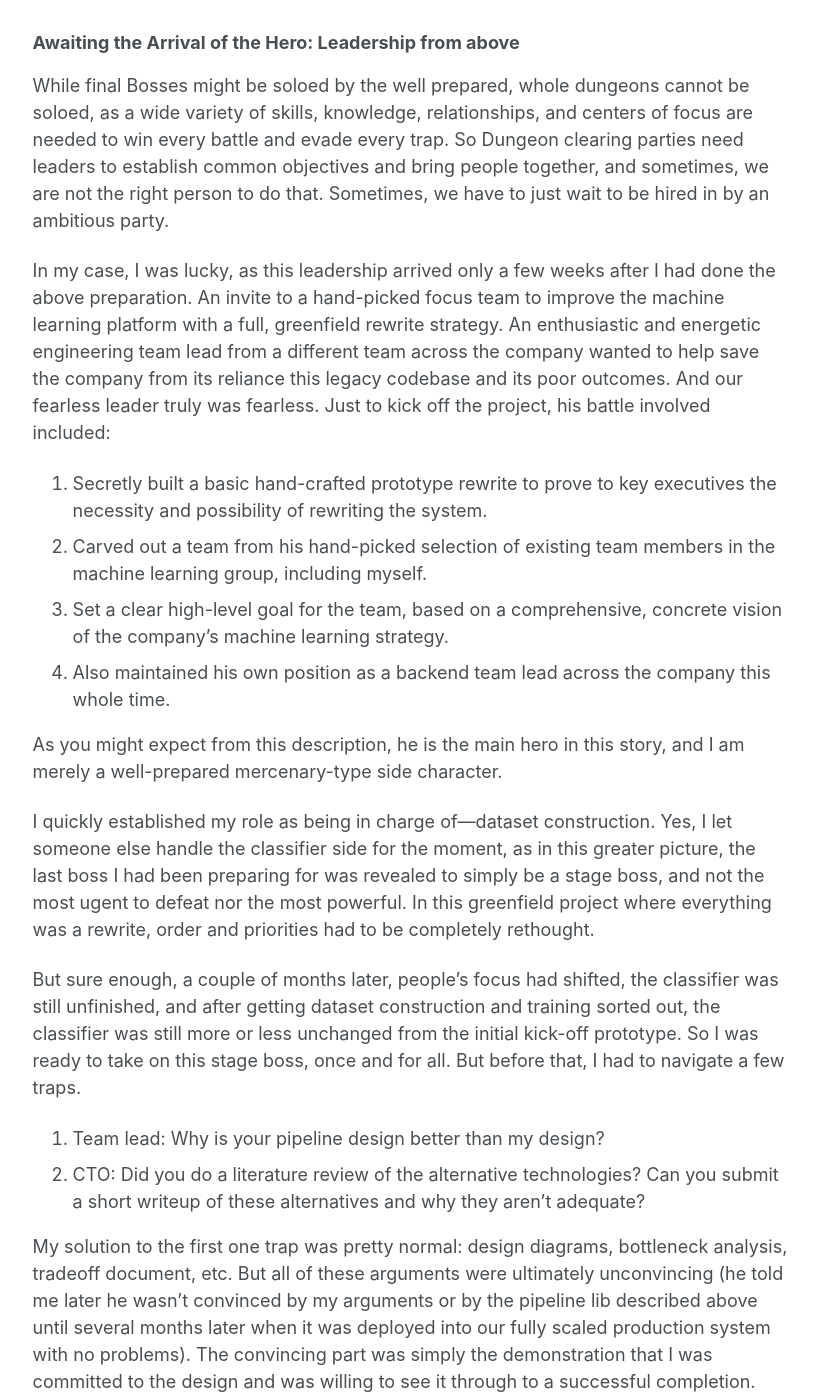
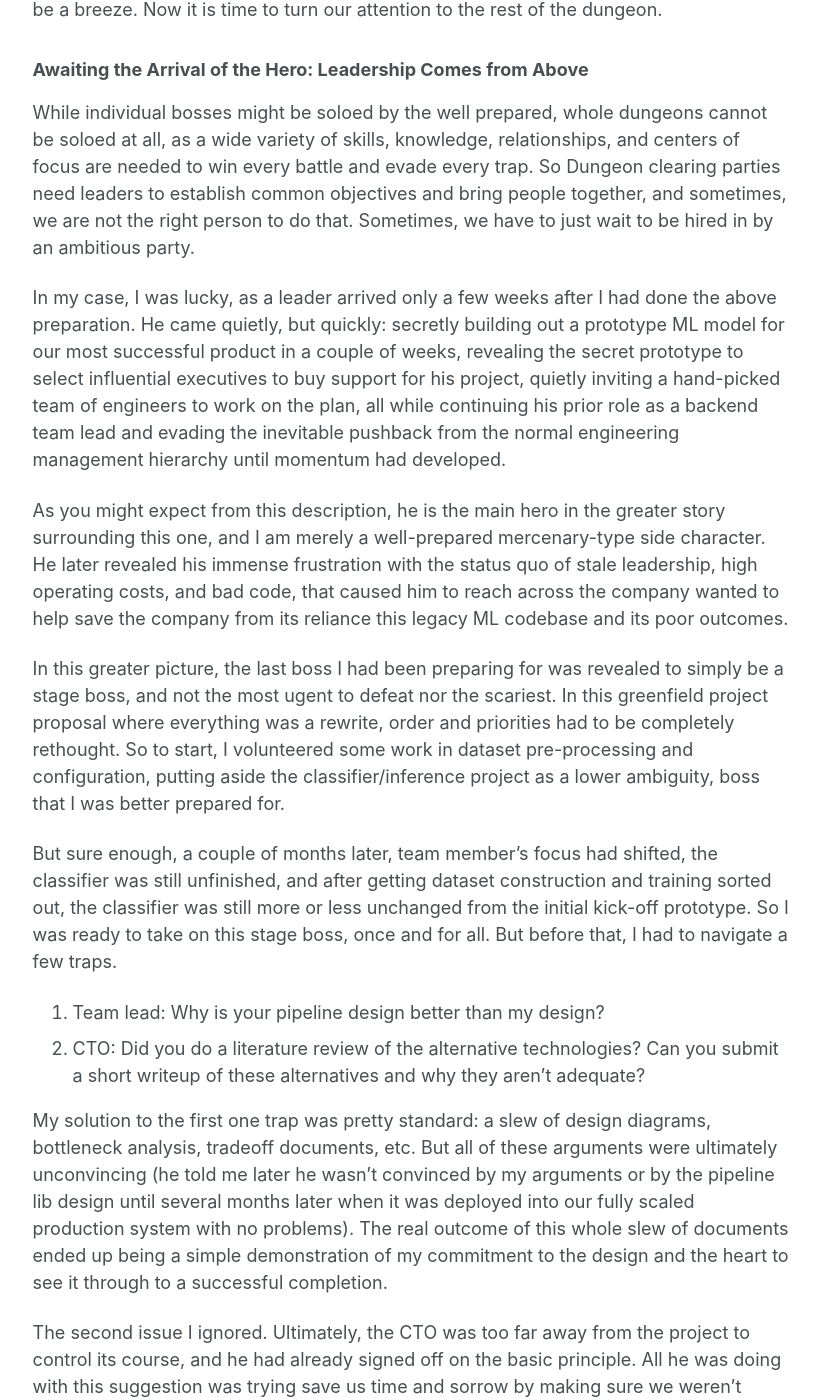
Before and after one commit to benblack769/benblack769.github.io, a Jekyll site: the page built from posts/blog/pipeline-processing.md, in a window 1280 px wide and 1400 px high, scrolled down 5531 px. Shown: the whole window, without its empty margins (229-1048 px from the left). Built offline with Jekyll 4.4.1, drawn with Linux system fonts in a browser that asks for light colours; some of the changed text lies outside the part shown.

Commit message:
more pipeline processing edits

````diff
--- a/posts/blog/pipeline-processing.md
+++ b/posts/blog/pipeline-processing.md
@@ -34,25 +34,25 @@ However, the warrior must remain vigilant against all threats, and remain prepar
 
 ![Classifier-diagram](/images/pipeline-processing/images/techcyte-pipeline.png)
 
-At this point, without a clear path to success, and with other tasks pulling at my mind, this effort stalled for about 6 weeks, pondering it occasionally, and slowly gaining confidence for a deeper dive into technical solutions to the principles of pipeline processing in ML inference, and the big problems implied by python multiprocessing.
+At this point, without a clear path to success, and with other tasks pulling at my mind, this effort stalled for about 6 weeks, pondering it occasionally, and slowly gaining confidence for a deeper dive into technical solutions to the principles of pipeline processing in ML inference, and the big problem implied by python multiprocessing.
 
 ### Gearing for the Last Boss: Prioritizing the hardest problem
 
 "Python multiprocessing bug". This phrase tends to strike anxiety into the hearts of even those software developers experienced with multithreading in other computer languages or systems. It certainly struck some anxiety to all of us working on this system.
 <!-- Even Guido Von Rossum, the creator of python seems to view this subject with a bit of hesitation, in an interview after leaving his position as the BDLF of python, Guido von Rossum mentioned the relief he felt of not having to triage bug severity of (a random example he mentions) "multiprocessing bugs".  -->
 
-And it isn't just that we were particularly bad at it, it is a dreaded problem across the entire python data processing ecosystem. Most python-based high performance data processing frameworks includes "multiprocessing support" as a cool add-on feature to improve performance (i.e. pandas, scikit-learn, dagster, ray, etc). Unfortunately, in seemingly every single one of those systems, this feature has an long trail of bug reports, performance concerns, and other usage difficulties. These difficulties often add up to hundreds of hours of wasted effort from downstream developers, and stress that could have been avoided simply by using another language with better parallelism support. And so python multiprocessing is often the major issue that pushes developers to look for an alternative to python, even at great expense and losing the great advantages of python's incredible computational ecosystem.
+And it isn't just that we were particularly bad at it, as it is a dreaded problem across the entire python data processing ecosystem. Most python-based high performance data processing frameworks includes "multiprocessing support" as a cool add-on feature to improve performance (i.e. pandas, scikit-learn, dagster, ray, etc). Unfortunately, in seemingly every single one of those systems, this feature has an long trail of bug reports, performance concerns, and other usage difficulties. These difficulties often add up to hundreds of hours of wasted effort from downstream developers, and stress that could have been avoided simply by using another language with better parallelism support. And so python multiprocessing is often the major issue that pushes developers to look for an alternative to python, even at great expense and losing the great advantages of python's incredible computational ecosystem.
 
 But what if we started from scratch, and built a micro-framework architected specifically around python multiprocessing difficulties, rather than trying to add in support later? What if we geared up to face the last boss, from the very beginning?
 
-Luckily, I had a great deal of prior experience with python multiprocessing, from my prior experience building [PettingZoo multiprocessing wrappers](/posts/projects/supersuit/). I also had solid academic knowledge of low-level OS provided primitives to share data and synchronize processes, from TAing a course on the subject during grad school. And some basic knowledge of the underlying guarantees the hardware provides for cross-thread memory consistency.
+Luckily, I had a great deal of prior experience with python multiprocessing, from my prior experience building [PettingZoo multiprocessing wrappers](/posts/projects/supersuit/). I also had solid academic knowledge of low-level OS provided primitives to share data and synchronize processes, from TAing a course on the subject during grad school. Also some basic knowledge of the underlying guarantees the hardware provides for cross-thread memory consistency.
 
 The experience led me to know some of the core issues that cause most of the pain, bugs, and poor performance that other libraries encounter. I.e. I had scouted the last Boss's special attacks:
 
-* **Unhandled Segfault:** Many computational tools in the python ecosystem are built ontop C/C++ extensions prone to segfaults. These segfaults completely bypass all normal python exception handling, and ruin most multiprocessing error handling schemes, leading to indefinite hanging, most often mitigated by expensive busy-polling loops.
+* **Unhandled Segfault:** Many computational tools in the python ecosystem are built on top of C/C++ extensions prone to segfaults. These segfaults completely bypass all normal python exception handling, and ruin most multiprocessing error handling schemes, leading to indefinite hanging, most often mitigated by expensive busy-polling.
 * **Mismatched error propagation:** Even normal python exceptions, which are handled by all libraries, can have minor but annoying semantic programming issues. In particular, the propagated errors when multiprocessing is enabled can look different than errors when multiprocessing is disabled, often leading to discrepancies in test and production environments.
 * **Excessive memory cloning:** When a new process forks, it takes a copy of the entire process image, even the stuff it will never access and doesn't need. This often leads to programmers limiting the amount of parallelism far below the capacity of the CPU, just because memory is constrained instead. (and for OS nerds out there, no, in python, the OS support for copy-on-write memory process clones does not fix this very wel, perhaps due to writes caused by python's cyclic garbage collector passes or some other memory sweeper.)
-* **Spawn multiprocessing overlooked:** Spawn multiprocessing is the only officially supported method on MacOS, and is also the preferred method on Windows. However, spawn multiprocessing re-constructs the entire python runtime environment, resolving imports which requires running the script section of the python code, meaning that stateful behaviors in the script section of the python environment are vulnerable to bugs and problems. Combined with linux-heavy dev teams, this overlooked technical challenge can lead to lots of mac/windows specific bugs occurring.
+* **Spawn multiprocessing overlooked:** Spawn multiprocessing is the only officially supported method on MacOS, and the only method period on Windows. However, spawn multiprocessing re-constructs the entire python runtime environment, resolving imports which requires running the script section of the python code, meaning that stateful behaviors in the script section of the python environment are vulnerable to bugs and problems. Combined with linux-heavy dev teams, this overlooked technical challenge can lead to lots of Mac/Windows specific bugs occurring.
 * **Excessive usage of unix pipes for bulk data transfer**: Unix pipes are a powerful abstraction for inter-process communication. However, they are built on-top of a 65k buffer, which creates a lot of unnecessary back-and-forth process chatter which slows down the data transfer significantly. Their implementation also includes a large set of locks, kernel context switches, and other sources of overhead that reduces their performance even for smaller data transfers.
 
 #### Sketching out key design principles
@@ -70,7 +70,7 @@ When designing the high level API, I thought of the familiar, beautiful way of a
 $ cat sample.a | grep -v dog | sort -r
 ```
 
-I remembered this idea I got from my previous employer that python generators are the most pythonic equivalent of unix pipes. Each "command" is turned into a generator which accepts an iterator, and returns an iterator:
+While this cannot be elegantly translated one to one in python, I remembered this idea from my previous employer that python generators are the most pythonic equivalent of unix pipes. Each "command" is turned into a generator which accepts an iterator, and returns an iterator:
 
 ```python
 img_iter = load_images(imgs)
@@ -96,31 +96,28 @@ Performance turned out pretty good as well: when fixed-size buffers are enabled,
 
 With a customized build and gear designed specifically to tackle the last boss, it should be a breeze. Now it is time to turn our attention to the rest of the dungeon.
 
-### Awaiting the Arrival of the Hero: Leadership from above
+### Awaiting the Arrival of the Hero: Leadership Comes from Above
 
-While final Bosses might be soloed by the well prepared, whole dungeons cannot be soloed, as a wide variety of skills, knowledge, relationships, and centers of focus are needed to win every battle and evade every trap. So Dungeon clearing parties need leaders to establish common objectives and bring people together, and sometimes, we are not the right person to do that. Sometimes, we have to just wait to be hired in by an ambitious party.
+While individual bosses might be soloed by the well prepared, whole dungeons cannot be soloed at all, as a wide variety of skills, knowledge, relationships, and centers of focus are needed to win every battle and evade every trap. So Dungeon clearing parties need leaders to establish common objectives and bring people together, and sometimes, we are not the right person to do that. Sometimes, we have to just wait to be hired in by an ambitious party.
 
-In my case, I was lucky, as this leadership arrived only a few weeks after I had done the above preparation. An invite to a hand-picked focus team to improve the machine learning platform with a full, greenfield rewrite strategy. An enthusiastic and energetic engineering team lead from a different team across the company wanted to help save the company from its reliance this legacy codebase and its poor outcomes. And our fearless leader truly was fearless. Just to kick off the project, his battle involved included:
+In my case, I was lucky, as a leader arrived only a few weeks after I had done the above preparation. He came quietly, but quickly: secretly building out a prototype ML model for our most successful product in a couple of weeks, revealing the secret prototype to select influential executives to buy support for his project, quietly inviting a hand-picked team of engineers to work on the plan, all while continuing his prior role as a backend team lead and evading the inevitable pushback from the normal engineering management hierarchy until momentum had developed.
 
-1. Secretly built a basic hand-crafted prototype rewrite to prove to key executives the necessity and possibility of rewriting the system.
-2. Carved out a team from his hand-picked selection of existing team members in the machine learning group, including myself.
-3. Set a clear high-level goal for the team, based on a comprehensive, concrete vision of the company's machine learning strategy.
-4. Also maintained his own position as a backend team lead across the company this whole time.
+As you might expect from this description, he is the main hero in the greater story surrounding this one, and I am merely a well-prepared mercenary-type side character. He later revealed his immense frustration with the status quo of stale leadership, high operating costs, and bad code, that caused him to reach across the company wanted to help save the company from its reliance this legacy ML codebase and its poor outcomes.
 
-As you might expect from this description, he is the main hero in this story, and I am merely a well-prepared mercenary-type side character.
+In this greater picture, the last boss I had been preparing for was revealed to simply be a stage boss, and not the most ugent to defeat nor the scariest. In this greenfield project proposal where everything was a rewrite, order and priorities had to be completely rethought. So to start, I volunteered some work in dataset pre-processing and configuration, putting aside the classifier/inference project as a lower ambiguity, boss that I was better prepared for.
 
-I quickly established my role as being in charge of---dataset construction. Yes, I let someone else handle the classifier side for the moment, as in this greater picture, the last boss I had been preparing for was revealed to simply be a stage boss, and not the most ugent to defeat nor the most powerful. In this greenfield project where everything was a rewrite, order and priorities had to be completely rethought.
-
-But sure enough, a couple of months later, people's focus had shifted, the classifier was still unfinished, and after getting dataset construction and training sorted out, the classifier was still more or less unchanged from the initial kick-off prototype. So I was ready to take on this stage boss, once and for all. But before that, I had to navigate a few traps.
+But sure enough, a couple of months later, team member's focus had shifted, the classifier was still unfinished, and after getting dataset construction and training sorted out, the classifier was still more or less unchanged from the initial kick-off prototype. So I was ready to take on this stage boss, once and for all. But before that, I had to navigate a few traps.
 
 1. Team lead: Why is your pipeline design better than my design?
 2. CTO: Did you do a literature review of the alternative technologies? Can you submit a short writeup of these alternatives and why they aren't adequate?
 
-My solution to the first one trap was pretty normal: design diagrams, bottleneck analysis, tradeoff document, etc. But all of these arguments were ultimately unconvincing (he told me later he wasn't convinced by my arguments or by the pipeline lib described above until several months later when it was deployed into our fully scaled production system with no problems). The convincing part was simply the demonstration that I was committed to the design and was willing to see it through to a successful completion. This commitment and heart combined with general skill is ultimately much more important to success than a good design, and good leaders will recognize this.
+My solution to the first one trap was pretty standard: a slew of design diagrams, bottleneck analysis, tradeoff documents, etc. But all of these arguments were ultimately unconvincing (he told me later he wasn't convinced by my arguments or by the pipeline lib design until several months later when it was deployed into our fully scaled production system with no problems). The real outcome of this whole slew of documents ended up being a simple demonstration of my commitment to the design and the heart to see it through to a successful completion.
 
-The second issue I ignored. Ultimately, the CTO was too far away from the project to control its course, and he had already signed off on the basic principle. All he was doing with this suggestion was trying save us time and sorrow by making sure we weren't reinventing the wheel. But I was already convinced that there was no such wheel, only the aforementioned logs and Conestoga wagons so I just ignored it.
+The second issue I ignored. Ultimately, the CTO was too far away from the project to control its course, and he had already signed off on the basic principle. All he was doing with this suggestion was trying save us time and sorrow by making sure we weren't reinventing the wheel. But I was already convinced that there was no such wheel, only the aforementioned logs and Conestoga wagons so I just ignored it, and the issue was dropped because implementation progress was steady.
 
-### The Dungeon Needs a Walkthrough: Building implicit feature support with examples and tutorials
+After everything was said and done, several months later, the actual production classifier on most of our products ended up adopting the pipeline inference framework, and the CEO was pretty pleased about all the AWS cost savings, and the engineering management was pretty pleased about the additional flexibility, and everyone was happy. Except for me, because I was made a team-lead to make sure all this new infrastructure had the necessary support to make it to production successfully. But after things settled down a bit, I managed to wiggle myself out of a leadership role, and started to have the space to think about where this core pipeline processing framework needs to go.
+
+### The Dungeon Needs a Walkthrough: Implicit feature support via examples and tutorials
 
 Software development is much like game development: there are a few hardcore devs out there who want to solve every problem themselves, but most people just want to complete the challenge, regardless of what help they receive. So if you want to make a micro-framework like this popular, it needs to have easy, established ways to solve most common problems brought to it. This does not always require code: typically documentation, examples, and tutorials provide the necessary solutions just as effectively as coded features.
 
````
Also changed, not shown: other parts of posts/blog/pipeline-processing.md (+1 -1 lines).
